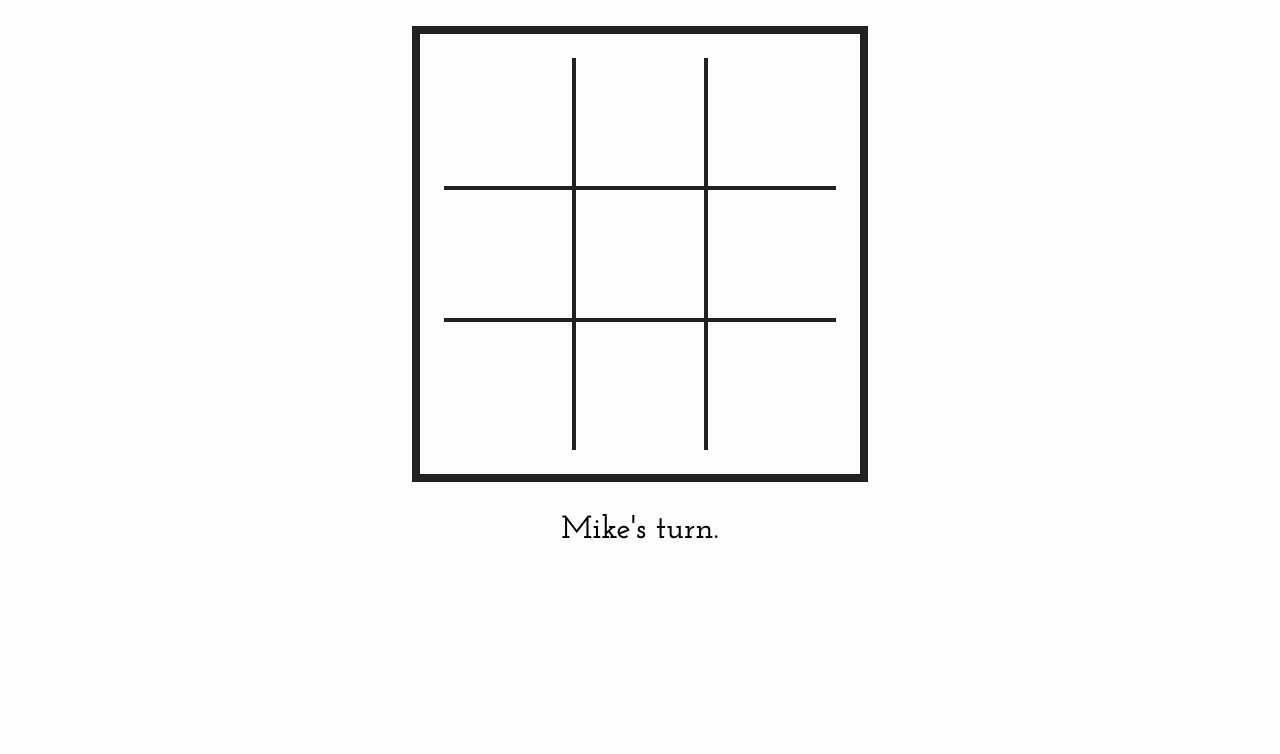
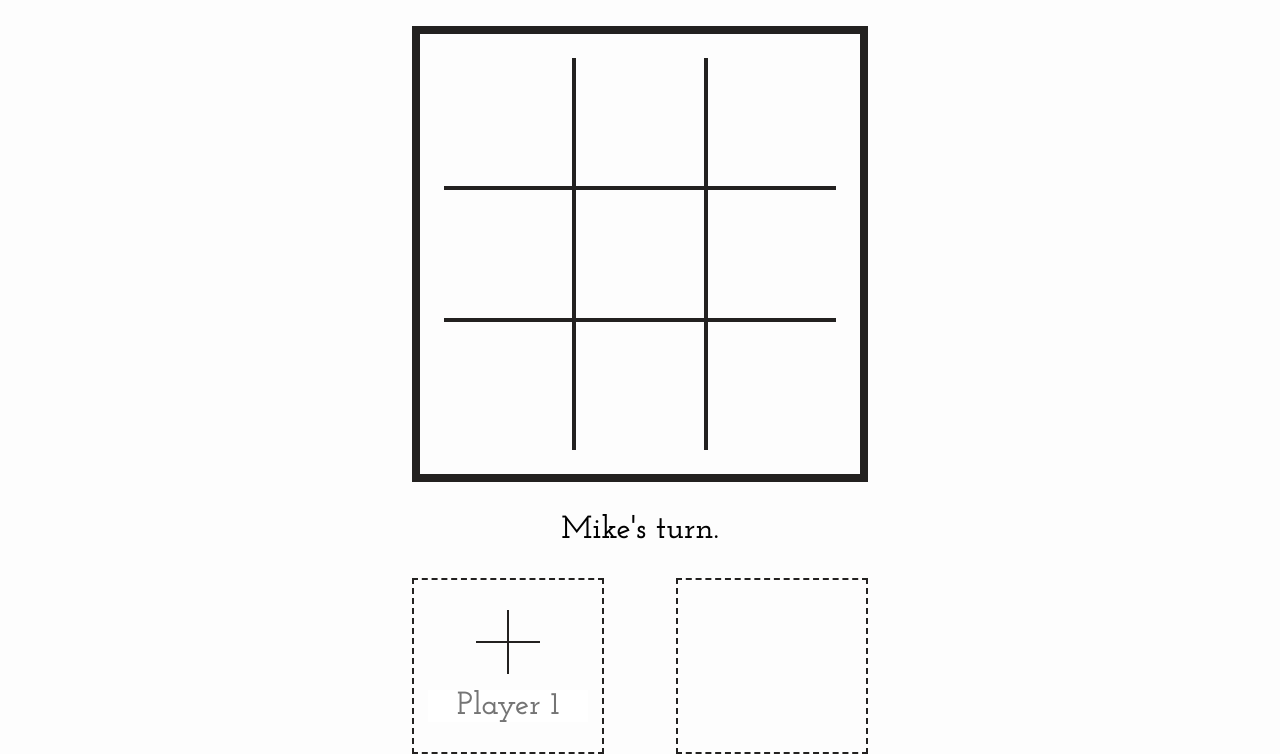
Before and after one commit to sfratczak/odin-tictactoe, a website: page index.html in a window 1280 px wide. Shown: the part 70-824 px from the top of the page. Before the commit the page ends 800 px from the top, so only its background shows below. Drawn offline with Linux system fonts and the light colour scheme.

Commit message:
Add initial player card styling

```diff
--- a/index.html
+++ b/index.html
@@ -21,6 +21,19 @@
           <div id="gameboard"></div>
         </div>
         <div id="status-text">Status Text</div>
+        <div class="players">
+          <div class="player-one border-2px-dashed">
+            <label for="player-one-name"
+              ><img src="./img/plus.svg" alt="Add player one" /></label
+            ><input
+              type="text"
+              name="player-one-name"
+              id="player-one-name"
+              placeholder="Player 1"
+              spellcheck="false" />
+          </div>
+          <div class="player-two border-2px-dashed"></div>
+        </div>
       </div>
     </main>
   </body>
--- a/style.css
+++ b/style.css
@@ -150,6 +150,10 @@ table {
   border: 8px solid var(--clr-black);
 }
 
+.border-2px-dashed {
+  border: 2px dashed var(--clr-black);
+}
+
 body {
   display: grid;
   grid-auto-flow: column;
@@ -209,3 +213,38 @@ main {
 #status-text {
   text-align: center;
 }
+
+.players {
+  display: grid;
+  grid-auto-flow: column;
+  gap: 72px;
+}
+
+.players div {
+  display: flex;
+  flex-direction: column;
+  justify-content: center;
+  align-items: center;
+  padding: 32px 16px;
+  gap: 16px;
+
+  width: 192px;
+  height: 176px;
+}
+
+.players label {
+  width: 64px;
+  height: 64px;
+  flex: none;
+}
+
+.players input {
+  width: 160px;
+  height: 32px;
+  border: none;
+  outline: none;
+  padding: 0;
+  font-family: inherit;
+  text-align: center;
+  font-size: 32px;
+}
```
